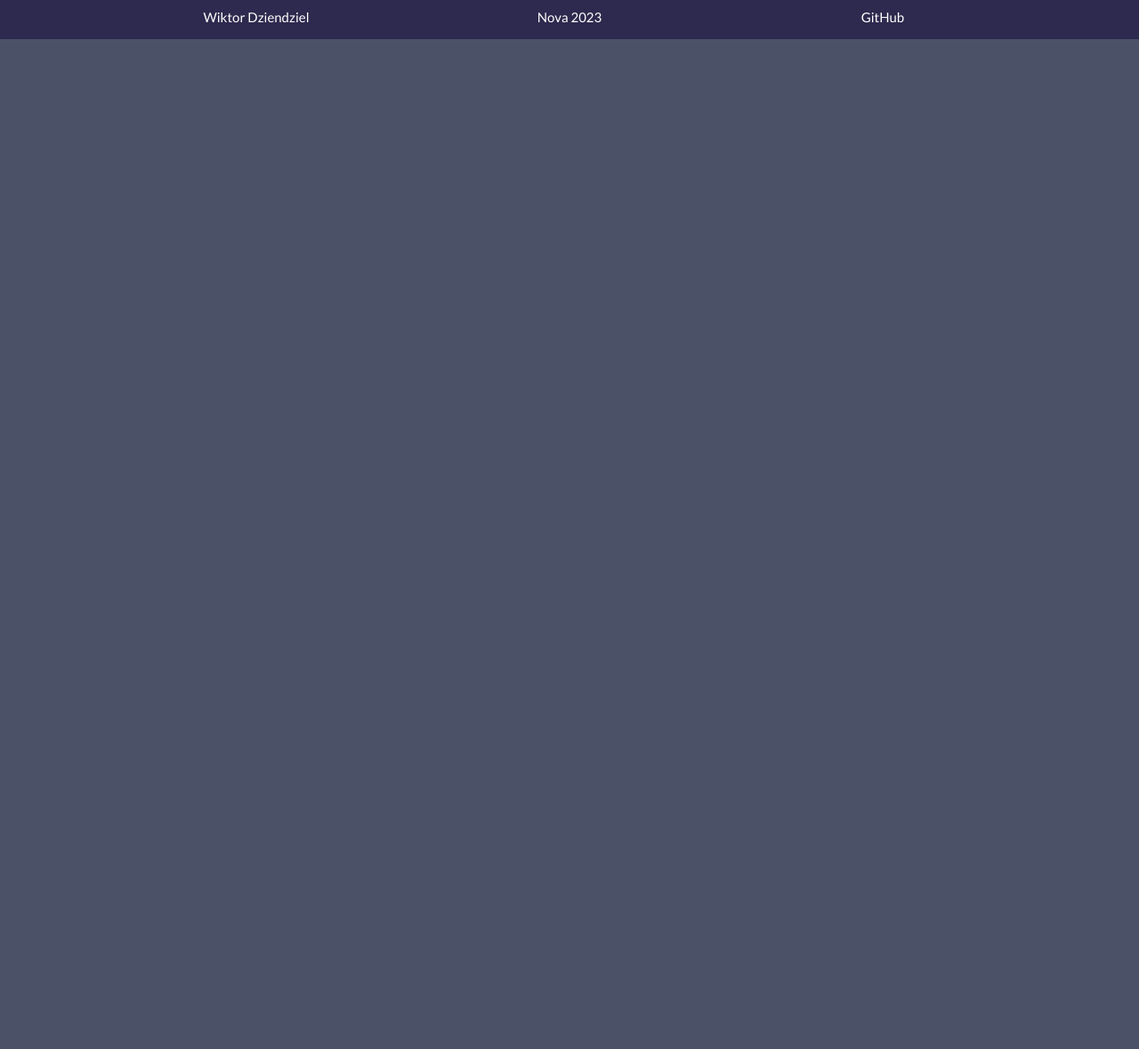
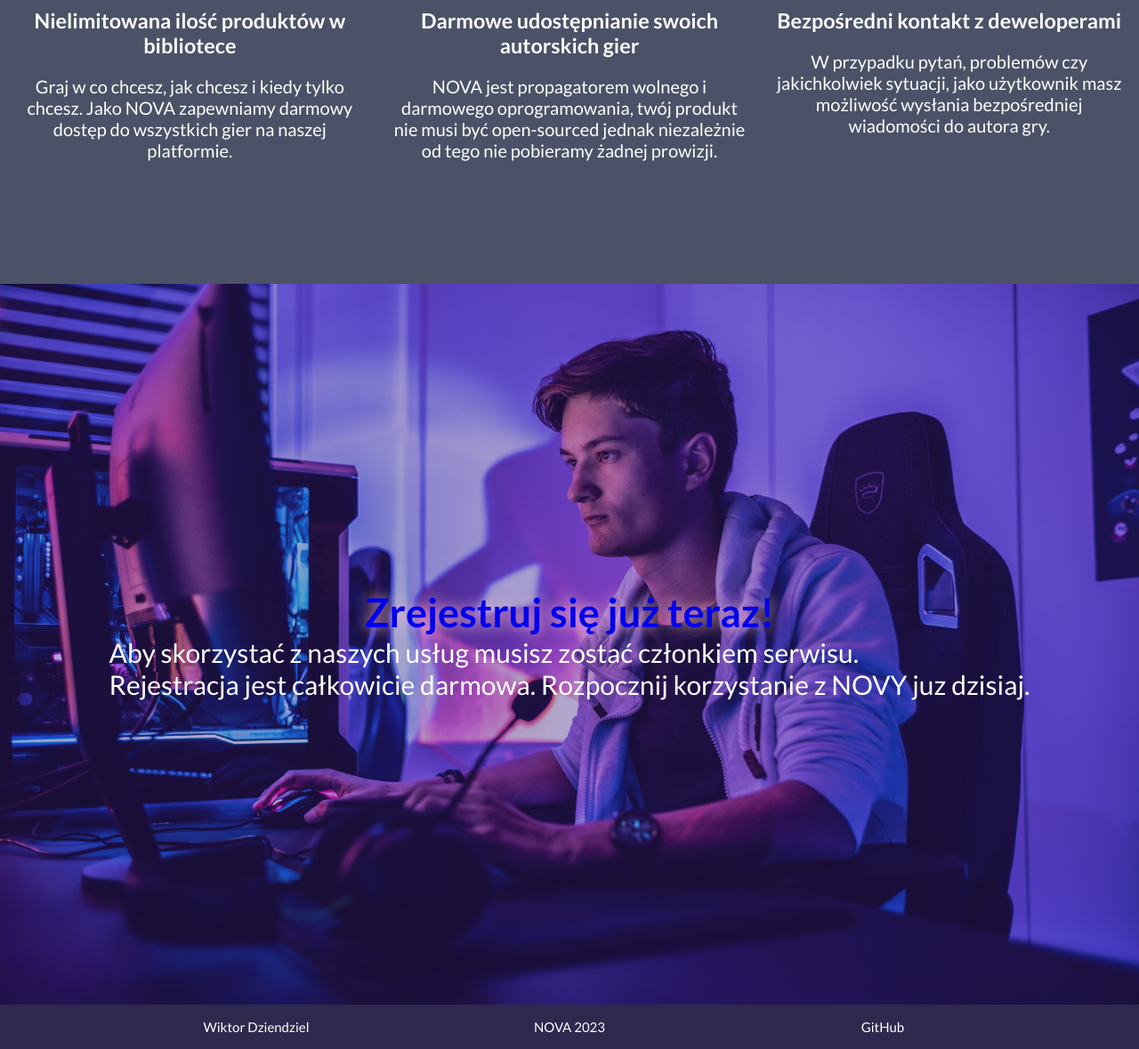
Before and after one commit to wiktordablju/Nova, a PHP site: page / in a window 1280 px wide. Shown: the part 1545-2724 px from the top of the page at 89% size. Before the commit the page ends 1589 px from the top, so only its background shows below. Run offline with PHP 8.4, Linux system fonts and the light colour scheme.

Commit message:
Mainpage polish

```diff
--- a/css/main.css
+++ b/css/main.css
@@ -50,11 +50,12 @@ nav {
   display: flex;
   justify-content: space-evenly;
   align-items: center;
-  position: sticky;
+  position: fixed;
+  top: 0px;
   width: 100%;
   height: 50px;
   background-color: #2e294e;
-  z-index: 1;
+  z-index: 2;
   text-align: center;
   font-size: 20px;
 }
@@ -66,14 +67,14 @@ nav .nav-item {
   width: 20%;
   text-align: center;
 }
-nav a {
+nav .nav-item a {
   color: white;
   transition: color 0.3s;
 }
-nav a:hover {
+nav .nav-item a:hover {
   color: #8661c1;
 }
-nav a:visited {
+nav .nav-item link:visited {
   color: white;
 }
 
@@ -83,7 +84,6 @@ nav a:visited {
   align-items: center;
   width: 100%;
   height: 925px;
-  background-color: #fff;
   background: url("/img/desktop/header_background.jpg");
   background-size: cover;
   background-repeat: no-repeat;
@@ -104,16 +104,17 @@ nav a:visited {
 .about-us {
   display: flex;
   flex-direction: column;
-  justify-content: flex-start;
+  justify-content: space-around;
   align-items: center;
   width: 100%;
-  height: 500px;
+  height: 875px;
   margin-top: 5%;
   font-size: 20px;
   color: white;
 }
 .about-us h2 {
   width: 100%;
+  font-size: 35px;
   text-align: center;
 }
 .about-us .about-us-items {
@@ -128,16 +129,68 @@ nav a:visited {
   display: flex;
   flex-direction: column;
   text-align: center;
-  width: 450px;
-  height: 400px;
+  width: 500px;
+  height: 600px;
 }
-.about-us .about-us-items .about-us-item img {
+.about-us .about-us-items .about-us-item .img {
   width: 100%;
   height: 55%;
+  border-radius: 5%;
+  background-position: center;
+  background-size: cover;
+}
+.about-us .about-us-items .about-us-item .library {
+  background-image: url("./../img/desktop/gamer.jpg");
+}
+.about-us .about-us-items .about-us-item .author {
+  background-image: url("./../img/desktop/devs.jpg");
+}
+.about-us .about-us-items .about-us-item .devs {
+  background-image: url("./../img/desktop/conv.jpg");
 }
 .about-us .about-us-items .about-us-item h3,
 .about-us .about-us-items .about-us-item p {
   padding: 10px;
+}
+
+.register-now {
+  display: flex;
+  flex-direction: column;
+  justify-content: center;
+  align-items: center;
+  width: 100%;
+  height: 810px;
+  color: white;
+  background-image: url("./../img/desktop/register.jpg");
+  background-size: cover;
+  background-repeat: no-repeat;
+  background-position: center;
+}
+.register-now .register-image {
+  position: absolute;
+  width: 100%;
+  height: 810px;
+  background-color: rgba(63, 35, 134, 0.404);
+  z-index: 0;
+}
+.register-now .register-name {
+  font-size: 30px;
+  z-index: 1;
+  color: white;
+}
+.register-now .register-name h2 {
+  text-align: center;
+}
+.register-now .register-name a {
+  display: inline-block;
+  text-shadow: 0px 0px 15px pink;
+  transition: 0.3s;
+}
+.register-now .register-name a:visited {
+  color: white;
+}
+.register-now .register-name a:hover {
+  transform: scale(1.1);
 }
 
 footer {
--- a/index.html
+++ b/index.html
@@ -4,7 +4,7 @@
 		<meta charset="UTF-8" />
 		<meta http-equiv="X-UA-Compatible" content="IE=edge" />
 		<meta name="viewport" content="width=device-width, initial-scale=1.0" />
-		<title>Nova</title>
+		<title>NOVA</title>
 		<link rel="preconnect" href="https://fonts.googleapis.com" />
 		<link rel="preconnect" href="https://fonts.gstatic.com" crossorigin />
 		<link
@@ -39,39 +39,56 @@
 
 			<div class="about-us-items">
 				<div class="about-us-item">
-					<img src="" alt="" />
+					<div class="img library"></div>
+
 					<h3>Nielimitowana ilość produktów w bibliotece</h3>
 					<p>
-						Lorem ipsum dolor sit amet consectetur adipisicing elit. Aut,
-						voluptates!
+						Graj w co chcesz, jak chcesz i kiedy tylko chcesz. Jako NOVA
+						zapewniamy darmowy dostęp do wszystkich gier na naszej platformie.
 					</p>
 				</div>
 				<div class="about-us-item">
-					<img src="" alt="" />
+					<div class="img author"></div>
 					<h3>Darmowe udostępnianie swoich autorskich gier</h3>
 					<p>
-						Lorem ipsum dolor sit amet consectetur adipisicing elit. Aut,
-						voluptates!
+						NOVA jest propagatorem wolnego i darmowego oprogramowania, twój
+						produkt nie musi być open-sourced jednak niezależnie od tego nie
+						pobieramy żadnej prowizji.
 					</p>
 				</div>
 				<div class="about-us-item">
-					<img src="" alt="" />
+					<div class="img devs"></div>
 					<h3>Bezpośredni kontakt z deweloperami</h3>
 					<p>
-						Lorem ipsum dolor sit amet consectetur adipisicing elit. Aut,
-						voluptates!
+						W przypadku pytań, problemów czy jakichkolwiek sytuacji, jako
+						użytkownik masz możliwość wysłania bezpośredniej wiadomości do
+						autora gry.
 					</p>
 				</div>
 			</div>
 		</div>
 
 		<!-- Koniec o nas -->
+
+		<!-- Zarejestruj sie! -->
+		<div class="register-now">
+			<div class="register-image"></div>
+			<div class="register-name">
+				<h2><a href="./pl/register.html">Zrejestruj się już teraz!</a></h2>
+				<p>
+					Aby skorzystać z naszych usług musisz zostać członkiem serwisu.<br />
+					Rejestracja jest całkowicie darmowa. Rozpocznij korzystanie z NOVY juz
+					dzisiaj.
+				</p>
+			</div>
+		</div>
+		<!-- Koniec zarejestruj  -->
 		<!-- Koniec mainpage -->
 
 		<!-- Stopka -->
 		<footer>
 			<div class="footer-item">Wiktor Dziendziel</div>
-			<div class="footer-item">Nova 2023</div>
+			<div class="footer-item">NOVA 2023</div>
 			<!-- ZAKTUALIZOWAC JAK STWORZE REPO -->
 			<div class="footer-item">
 				<a href="#">GitHub</a>
--- a/sass/main.scss
+++ b/sass/main.scss
@@ -12,11 +12,12 @@ nav {
 	display: flex;
 	justify-content: space-evenly;
 	align-items: center;
-	position: sticky;
+	position: fixed;
+	top: 0px;
 	width: 100%;
 	height: 50px;
 	background-color: colors.$element;
-	z-index: 1;
+	z-index: 2; //z-index: 2, aby bylo wyzej niz napis NOVA na HI podczas scrollowania
 	text-align: center;
 	font-size: 20px;
 	.nav-item {
@@ -26,8 +27,6 @@ nav {
 		height: 100%;
 		width: 20%;
 		text-align: center;
-	}
-
 		a {
 			color: white;
 			transition: color 0.3s;
@@ -37,8 +36,9 @@ nav {
 			color: colors.$font;
 		}
 
-	a:visited {
+		link:visited {
 			color: white;
+		}
 	}
 }
 // Koniec nawigacji
@@ -56,7 +56,6 @@ nav {
 	align-items: center;
 	width: 100%;
 	height: 925px;
-	background-color: #fff;
 	background: url("/img/desktop/header_background.jpg");
 	background-size: cover;
 	background-repeat: no-repeat;
@@ -75,7 +74,6 @@ nav {
 		z-index: 1; //z-index zmieniony, by byl nad filtrem => nie jest przyciemniony
 	}
 }
-// Koniec headera
 // -----------------------------------------------------
 
 // -----------------------------------------------------
@@ -84,16 +82,17 @@ nav {
 .about-us {
 	display: flex;
 	flex-direction: column;
-	justify-content: flex-start;
+	justify-content: space-around;
 	align-items: center;
 	width: 100%;
-	height: 500px;
+	height: 875px;
 	margin-top: 5%;
 	font-size: 20px;
 	color: white;
 
 	h2 {
 		width: 100%;
+		font-size: 35px;
 		text-align: center;
 	}
 
@@ -109,12 +108,25 @@ nav {
 			display: flex;
 			flex-direction: column;
 			text-align: center;
-			width: 450px;
-			height: 400px;
-			img {
+			width: 500px;
+			height: 600px;
+			.img {
 				width: 100%;
 				height: 55%;
+				border-radius: 5%;
+				background-position: center;
+				background-size: cover;
 			}
+			.library {
+				background-image: url("./../img/desktop/gamer.jpg");
+			}
+			.author {
+				background-image: url("./../img/desktop/devs.jpg");
+			}
+			.devs {
+				background-image: url("./../img/desktop/conv.jpg");
+			}
+
 			h3,
 			p {
 				padding: 10px;
@@ -122,11 +134,53 @@ nav {
 		}
 	}
 }
-
-// Koniec about us
 // -----------------------------------------------------
 
-// Koniec czesci glownej
+// -----------------------------------------------------
+// Zarejestruj teraz
+
+.register-now {
+	display: flex;
+	flex-direction: column;
+	justify-content: center;
+	align-items: center;
+	width: 100%;
+	height: 810px;
+	color: white;
+	background-image: url("./../img/desktop/register.jpg");
+	background-size: cover;
+	background-repeat: no-repeat;
+	background-position: center;
+
+	.register-image {
+		position: absolute;
+		width: 100%;
+		height: 810px;
+		background-color: rgba(63, 35, 134, 0.404);
+		z-index: 0;
+	}
+	.register-name {
+		font-size: 30px;
+		z-index: 1;
+		color: white;
+		h2 {
+			text-align: center;
+		}
+		a {
+			display: inline-block;
+			text-shadow: 0px 0px 15px pink;
+			transition: 0.3s;
+		}
+		a:visited {
+			color: white;
+		}
+		a:hover {
+			transform: scale(1.1);
+		}
+	}
+}
+
+// -----------------------------------------------------
 // -----------------------------------------------------
 
 // -----------------------------------------------------
@@ -163,5 +217,4 @@ footer {
 		color: colors.$font;
 	}
 }
-//Koniec stopki
 // -----------------------------------------------------
```
Also changed, not shown: personal_notes.md (+1 -1 lines), pl/register.html (added, +12 -0 lines), img/desktop/conv.jpg (added), img/desktop/gamer.jpg (added), img/desktop/register.jpg (added), img/mobile/conv.jpg (added), img/mobile/gamer.jpg (added), img/mobile/header_background (2).jpg, img/mobile/header_background.jpg (added), img/mobile/register.jpg (added), 2 other files. Lines whose indentation alone changed are shown as unchanged.
